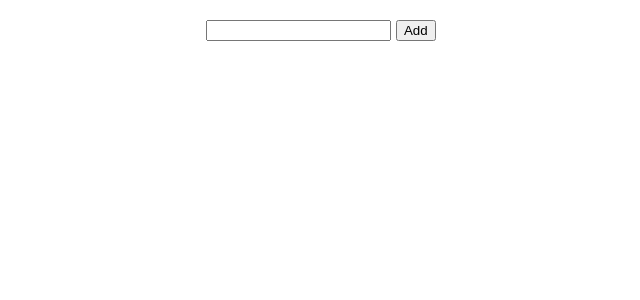
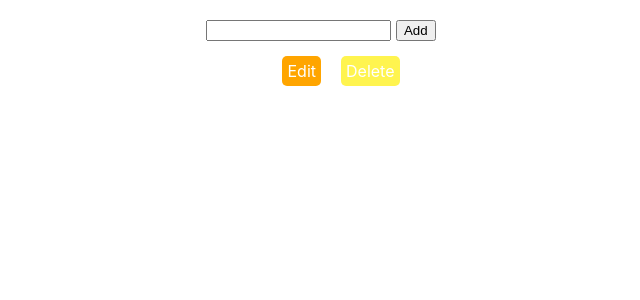
Before and after one commit to txddra/react-todo, a React (Create React App) app: page / in a window 1280 px wide. Shown: the top 300 px of the page, without its empty margins (319-959 px from the left). Built offline with nearby package versions, Linux system fonts and the light colour scheme.

Commit message:
added styling to the app

```diff
--- a/src/components/TodoView.js
+++ b/src/components/TodoView.js
@@ -9,7 +9,36 @@ age, }) => {
             <ul style={{listStyle:"none"}}>
         {todoList.map(({id, todo})=>{
 
-            return <li key={id}>{todo}</li>
+            return (<li key={id} style={{margin:20}}>{todo}{" "}
+            <span style= {{
+                margin: 10,
+                padding: 5,
+                backgroundColor: "orange",
+                color: "white",
+                borderRadius:5
+
+            }
+
+            }
+            >
+                Edit
+            </span>
+                <span
+                style={{
+                    margin: 10,
+                    padding: 5,
+                    backgroundColor: "#fff44f",
+                    color: "white",
+                    borderRadius:5,
+                }
+            }
+                >
+                Delete
+
+                </span>
+                </li>
+
+                )
         }
            )
           }
@@ -30,4 +59,4 @@ TodoView.propTypes = {
 
 }
 
-export default TodoView
+export default TodoView;
```
